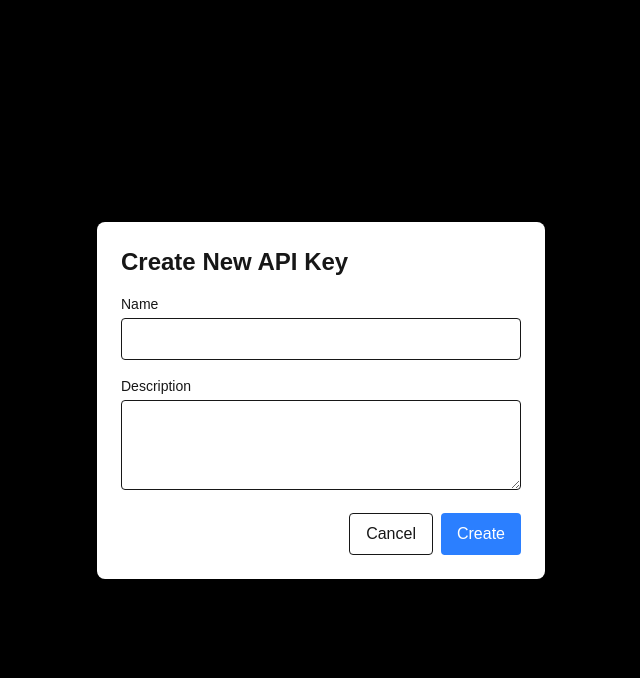
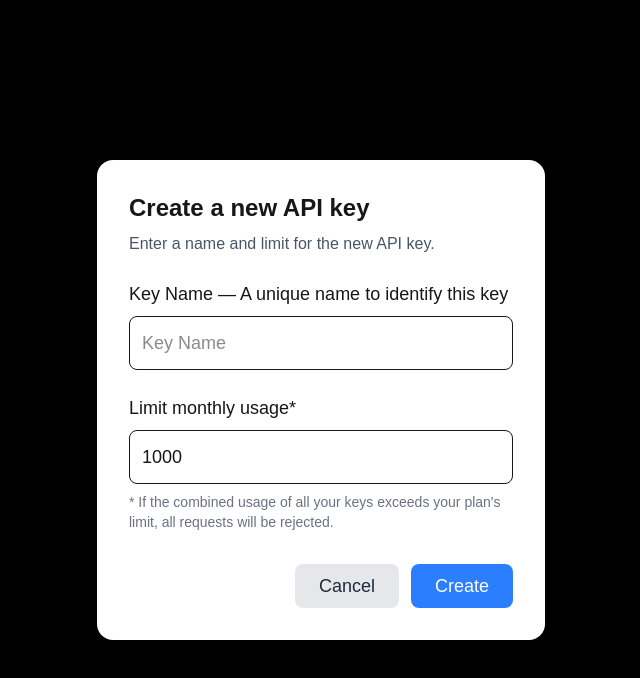
Before and after one commit to thucduong-arent/cursor-course, a Next.js app in the folder thucdt/: page /dashboards in a window 1280 px wide. Both pictures are taken after a click on the button "+ Create New Key". Shown: the top 678 px of the page, without its empty margins (319-959 px from the left). Built offline with nearby package versions, Linux system fonts and the light colour scheme.

Commit message:
change to look of Create API modal

```diff
--- a/thucdt/src/app/dashboards/page.js
+++ b/thucdt/src/app/dashboards/page.js
@@ -9,7 +9,7 @@ export default function Dashboard() {
   const [editingKey, setEditingKey] = useState(null);
   const [formData, setFormData] = useState({
     name: '',
-    description: '',
+    limit: '1000',
   });
 
   // Mock API functions - replace with actual API calls
@@ -28,11 +28,12 @@ export default function Dashboard() {
       id: Date.now(),
       name: formData.name,
       key: `sk_test_${Math.random().toString(36).substr(2, 9)}`,
-      description: formData.description,
+      limit: parseInt(formData.limit),
+      usage: 0
     };
     setApiKeys([...apiKeys, newKey]);
     setShowModal(false);
-    setFormData({ name: '', description: '' });
+    setFormData({ name: '', limit: '1000' });
   };
 
   const deleteApiKey = async (id) => {
@@ -106,7 +107,7 @@ export default function Dashboard() {
                         setEditingKey(apiKey);
                         setFormData({
                           name: apiKey.name,
-                          description: apiKey.description,
+                          limit: apiKey.limit.toString(),
                         });
                         setShowModal(true);
                       }}
@@ -129,45 +130,54 @@ export default function Dashboard() {
           {/* Modal for Creating/Editing API Keys */}
           {showModal && (
             <div className="fixed inset-0 bg-black bg-opacity-50 flex items-center justify-center">
-              <div className="bg-white dark:bg-gray-800 p-6 rounded-lg w-full max-w-md">
-                <h2 className="text-2xl font-bold mb-4">
-                  {editingKey ? 'Edit API Key' : 'Create New API Key'}
-                </h2>
-                <div className="space-y-4">
+              <div className="bg-white dark:bg-gray-800 p-8 rounded-2xl w-full max-w-md">
+                <h2 className="text-2xl font-bold mb-2">Create a new API key</h2>
+                <p className="text-gray-600 mb-6">Enter a name and limit for the new API key.</p>
+
+                <div className="space-y-6">
                   <div>
-                    <label className="block text-sm font-medium mb-1">Name</label>
+                    <label className="block text-lg mb-2">
+                      Key Name — A unique name to identify this key
+                    </label>
                     <input
                       type="text"
+                      placeholder="Key Name"
                       value={formData.name}
                       onChange={(e) => setFormData({ ...formData, name: e.target.value })}
-                      className="w-full p-2 border rounded"
+                      className="w-full p-3 border rounded-lg text-lg"
                     />
                   </div>
                   <div>
-                    <label className="block text-sm font-medium mb-1">Description</label>
-                    <textarea
-                      value={formData.description}
-                      onChange={(e) => setFormData({ ...formData, description: e.target.value })}
-                      className="w-full p-2 border rounded"
-                      rows="3"
+                    <label className="block text-lg mb-2">
+                      Limit monthly usage*
+                    </label>
+                    <input
+                      type="number"
+                      placeholder="1000"
+                      value={formData.limit || '1000'}
+                      onChange={(e) => setFormData({ ...formData, limit: e.target.value })}
+                      className="w-full p-3 border rounded-lg text-lg"
                     />
+                    <p className="text-gray-500 mt-2 text-sm">
+                      * If the combined usage of all your keys exceeds your plan's limit, all requests will be rejected.
+                    </p>
                   </div>
-                  <div className="flex justify-end gap-2">
+                  <div className="flex justify-end gap-3 mt-8">
                     <button
                       onClick={() => {
                         setShowModal(false);
                         setEditingKey(null);
-                        setFormData({ name: '', description: '' });
+                        setFormData({ name: '', limit: '1000' });
                       }}
-                      className="px-4 py-2 border rounded"
+                      className="px-6 py-2 bg-gray-200 text-gray-800 rounded-lg text-lg hover:bg-gray-300"
                     >
                       Cancel
                     </button>
                     <button
                       onClick={createApiKey}
-                      className="px-4 py-2 bg-blue-500 text-white rounded hover:bg-blue-600"
+                      className="px-6 py-2 bg-blue-500 text-white rounded-lg text-lg hover:bg-blue-600"
                     >
-                      {editingKey ? 'Update' : 'Create'}
+                      Create
                     </button>
                   </div>
                 </div>
```
